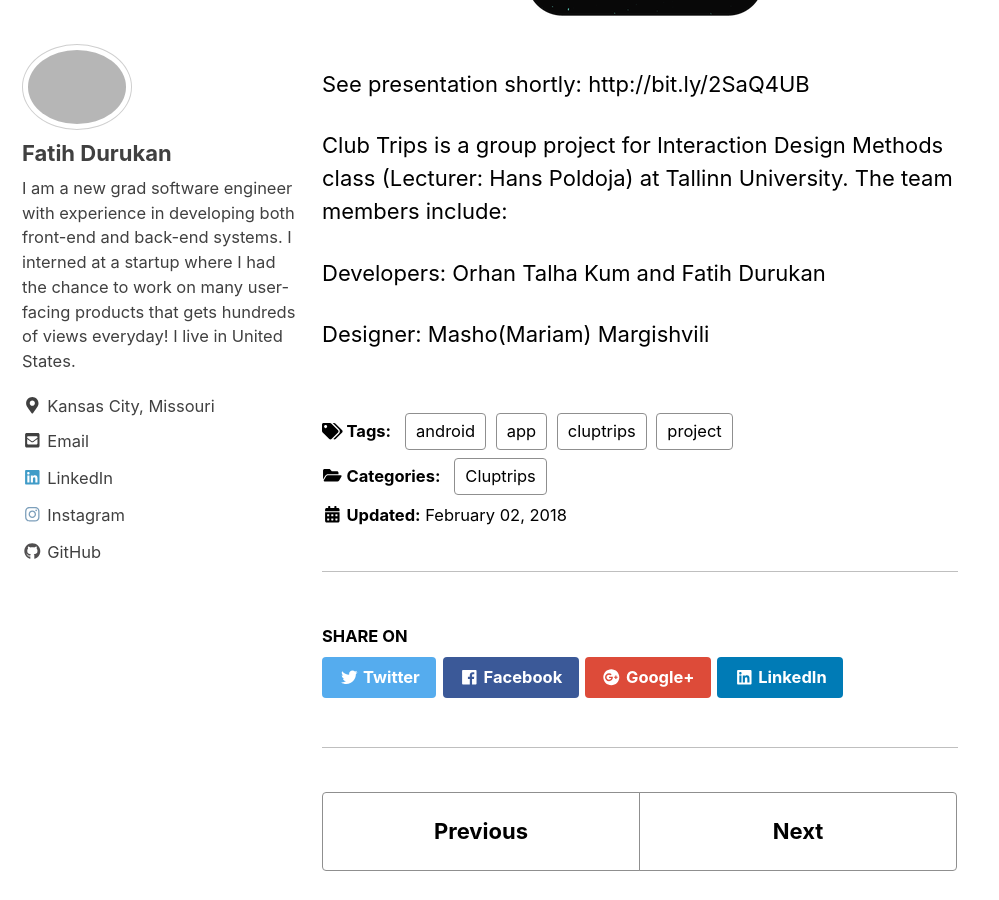
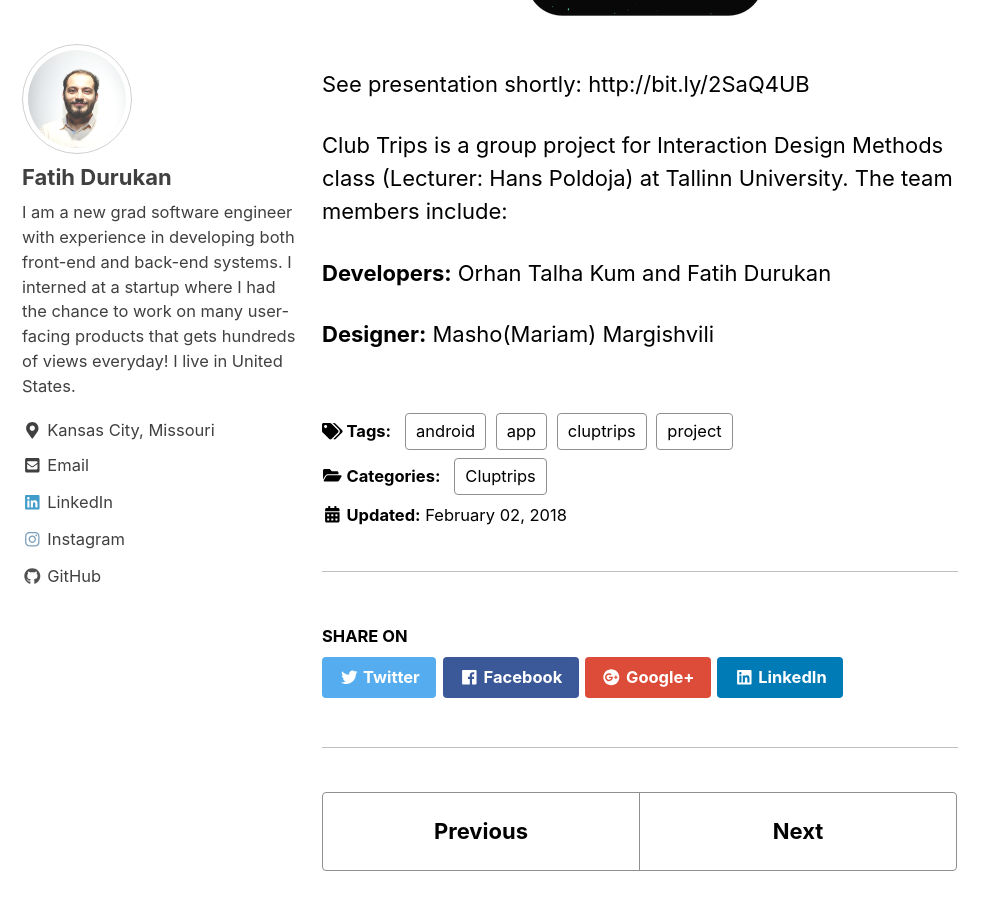
Before and after one commit to fatihdurukan/fatihdurukan.github.io, a Jekyll site: the page built from _posts/2018-02-02-cluptrips.md, in a window 1280 px wide and 900 px high, scrolled down 638 px. Shown: the whole window, without its empty margins (0-999 px from the left). Built offline with Jekyll 4.4.1, drawn with Linux system fonts in a browser that asks for light colours; nearby versions of some CDN libraries; comment, search, counter and statistics services are not loaded; some of the changed lines change nothing that is shown.

Commit message:
Competitive Review

```diff
--- a/_config.yml
+++ b/_config.yml
@@ -89,7 +89,7 @@
 # Site Author
 author:
   name             : "Fatih Durukan"
-  avatar           : /assets/images/bb.jpg # path of avatar image, e.g. "/assets/images/bio-photo.jpg"
+  avatar           : /assets/images/avatar.png # path of avatar image, e.g. "/assets/images/bio-photo.jpg"
   bio              : "I am a new grad software engineer with experience in developing both front-end and back-end systems. I interned at a startup where I had the chance to work on many user-facing products that gets hundreds of views everyday! I live in United States."
   location         : "Kansas City, Missouri"
   email            : fatihdurukan42@gmail.com
--- a/_posts/2018-02-02-cluptrips.md
+++ b/_posts/2018-02-02-cluptrips.md
@@ -20,6 +20,6 @@
 
 Club Trips is a group project for Interaction Design Methods class (Lecturer: Hans Poldoja) at Tallinn University. The team members include:
 
-Developers: Orhan Talha Kum and Fatih Durukan
+**Developers:** Orhan Talha Kum and Fatih Durukan
 
-Designer: Masho(Mariam) Margishvili
+**Designer:** Masho(Mariam) Margishvili
```
Also changed, not shown: assets/images/avatar.png (added), 3 other files.
